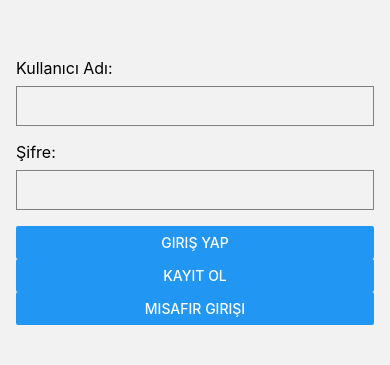
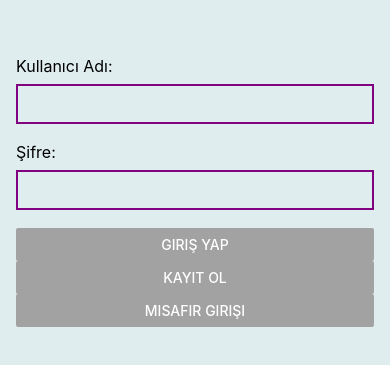
Before and after one commit to kmustafa0/blogMobile2, a React Native app: screen /Login in a window 390 px wide. Shown: the part 231-596 px from the top of the page. Built offline with nearby package versions, Linux system fonts and the light colour scheme.

Commit message:
first commit

```diff
--- a/App.js
+++ b/App.js
@@ -5,6 +5,7 @@ import { createStackNavigator } from "@react-navigation/stack";
 import LoginScreen from "./Screens/LoginScreen";
 import RegisterScreen from "./Screens/RegisterScreen";
 import HomeScreen from "./Screens/HomeScreen";
+import PostScreen from "./Screens/PostScreen";
 
 const Stack = createStackNavigator();
 
@@ -27,6 +28,11 @@ const App = () => {
           component={HomeScreen}
           options={{ title: "Ana Ekran" }}
         />
+        <Stack.Screen
+          name="Post"
+          component={PostScreen}
+          options={{ title: "Post Ekranı" }}
+        />
       </Stack.Navigator>
     </NavigationContainer>
   );
--- a/Screens/HomeScreen.js
+++ b/Screens/HomeScreen.js
@@ -13,14 +13,12 @@ const HomeScreen = ({ navigation }) => {
   const [posts, setPosts] = useState([]);
 
   useEffect(() => {
-    // Yazıları API'den çekme
     fetch(`${API_URL}/posts.php`)
       .then((response) => response.json())
       .then((data) => {
         if (data.status === "success") {
           setPosts(data.data);
         } else {
-          // Yazı bulunamadı, hata mesajını gösterme
           console.error(data.message);
         }
       })
@@ -30,7 +28,6 @@ const HomeScreen = ({ navigation }) => {
   }, []);
 
   const handlePostPress = (postId) => {
-    // Post'a tıklandığında ilgili postun ekranına yönlendirme
     navigation.navigate("Post", { postId });
   };
 
@@ -42,6 +39,7 @@ const HomeScreen = ({ navigation }) => {
       >
         <View>
           <Text style={styles.title}>{item.post_title}</Text>
+          <View style={styles.separator} />
           <Text style={styles.content}>
             {item.post_content.substring(0, 100)}...
           </Text>
@@ -53,7 +51,7 @@ const HomeScreen = ({ navigation }) => {
 
   return (
     <View style={styles.container}>
-      <Text style={styles.heading}>Yazılar:</Text>
+      <Text style={styles.heading}>Gönderiler:</Text>
       <FlatList
         data={posts}
         keyExtractor={(item) => item.post_id.toString()}
@@ -84,6 +82,11 @@ const styles = StyleSheet.create({
     fontWeight: "bold",
     marginBottom: 8,
   },
+  separator: {
+    borderBottomWidth: 1,
+    borderBottomColor: "gray",
+    marginBottom: 8,
+  },
   content: {
     marginBottom: 8,
   },
--- a/Screens/LoginScreen.js
+++ b/Screens/LoginScreen.js
@@ -20,10 +20,8 @@ const LoginScreen = ({ navigation }) => {
       .then((response) => response.json())
       .then((data) => {
         if (data.status === "success") {
-          // Giriş başarılı, Ana Ekran'a yönlendirme
           navigation.replace("Home");
         } else {
-          // Giriş başarısız, hata mesajını gösterme
           Alert.alert("Hata", "Giriş başarısız");
         }
       })
@@ -37,12 +35,11 @@ const LoginScreen = ({ navigation }) => {
   };
 
   const handleLoginAsGuest = () => {
-    // Misafir girişi
     navigation.replace("Home");
   };
 
   return (
-    <View style={styles.container}>
+    <View style={[styles.container, { backgroundColor: "#DFEDEE" }]}>
       <Text style={styles.label}>Kullanıcı Adı:</Text>
       <TextInput
         style={styles.input}
@@ -58,9 +55,24 @@ const LoginScreen = ({ navigation }) => {
         secureTextEntry
       />
 
-      <Button title="Giriş Yap" onPress={handleLogin} />
-      <Button title="Kayıt Ol" onPress={handleRegister} />
-      <Button title="Misafir Girişi" onPress={handleLoginAsGuest} />
+      <Button
+        title="Giriş Yap"
+        onPress={handleLogin}
+        color="#a2a2a2"
+        style={styles.button}
+      />
+      <Button
+        title="Kayıt Ol"
+        onPress={handleRegister}
+        color="#a2a2a2"
+        style={styles.button}
+      />
+      <Button
+        title="Misafir Girişi"
+        onPress={handleLoginAsGuest}
+        color="#a2a2a2"
+        style={styles.button}
+      />
     </View>
   );
 };
@@ -77,10 +89,14 @@ const styles = StyleSheet.create({
   },
   input: {
     height: 40,
-    borderColor: "gray",
-    borderWidth: 1,
-    marginBottom: 16,
+    borderColor: "purple",
+    borderWidth: 2,
+    marginBottom: 18,
     paddingHorizontal: 8,
+  },
+  button: {
+    marginBottom: 8,
+    borderRadius: 8,
   },
 });
 
--- /dev/null
+++ b/Screens/PostScreen.js
@@ -0,0 +1,72 @@
+import React, { useState, useEffect } from "react";
+import { View, Text, StyleSheet } from "react-native";
+
+const API_URL = "https://blog.mustafakole.dev/api"; // API adresinizi buraya girin
+
+const PostScreen = ({ route }) => {
+  const [post, setPost] = useState(null);
+
+  useEffect(() => {
+    const { postId } = route.params;
+
+    fetch(`${API_URL}/posts.php?postId=${postId}`)
+      .then((response) => response.json())
+      .then((data) => {
+        if (data.status === "success") {
+          setPost(data.data);
+        } else {
+          console.error(data.message);
+        }
+      })
+      .catch((error) => {
+        console.error(error);
+      });
+  }, []);
+
+  if (!post) {
+    return (
+      <View style={styles.container}>
+        <Text style={styles.loadingText}>Yükleniyor...</Text>
+      </View>
+    );
+  }
+
+  return (
+    <View style={styles.container}>
+      <Text style={styles.title}>{post.post_title}</Text>
+      <View style={styles.separator} />
+      <Text style={styles.content}>{post.post_content}</Text>
+      <Text style={styles.date}>{post.created_at}</Text>
+    </View>
+  );
+};
+
+const styles = StyleSheet.create({
+  container: {
+    flex: 1,
+    padding: 16,
+  },
+  loadingText: {
+    fontSize: 16,
+    fontWeight: "bold",
+    textAlign: "center",
+  },
+  title: {
+    fontSize: 18,
+    fontWeight: "bold",
+    marginBottom: 8,
+  },
+  separator: {
+    borderBottomWidth: 1,
+    borderBottomColor: "gray",
+    marginBottom: 8,
+  },
+  content: {
+    marginBottom: 8,
+  },
+  date: {
+    color: "gray",
+  },
+});
+
+export default PostScreen;
--- a/Screens/RegisterScreen.js
+++ b/Screens/RegisterScreen.js
@@ -3,7 +3,7 @@ import { View, Text, TextInput, Button, Alert, StyleSheet } from "react-native";
 
 const API_URL = "https://blog.mustafakole.dev/api"; // API adresinizi buraya girin
 
-const RegisterScreen = () => {
+const RegisterScreen = ({ navigation }) => {
   const [name, setName] = useState("");
   const [lastname, setLastname] = useState("");
   const [phone, setPhone] = useState("");
@@ -12,13 +12,11 @@ const RegisterScreen = () => {
   const [password, setPassword] = useState("");
 
   const handleRegister = () => {
-    // Boş veri kontrolü
     if (!name || !lastname || !phone || !email || !username || !password) {
       Alert.alert("Hata", "Boş alan bırakılamaz");
       return;
     }
 
-    // Kullanıcı kaydetme isteğini API'ye gönderme
     fetch(`${API_URL}/register.php`, {
       method: "POST",
       headers: {
@@ -35,10 +33,9 @@ const RegisterScreen = () => {
       .then((response) => response.json())
       .then((data) => {
         if (data.status === "success") {
-          // Kayıt başarılı, kullanıcıyı giriş sayfasına yönlendirme
           Alert.alert("Başarılı", "Kayıt başarılı");
+          navigation.navigate("Login");
         } else {
-          // Kayıt başarısız, hata mesajını gösterme
           Alert.alert("Hata", "Kayıt başarısız");
         }
       })
@@ -48,7 +45,7 @@ const RegisterScreen = () => {
   };
 
   return (
-    <View style={styles.container}>
+    <View style={[styles.container, { backgroundColor: "#DFEDEE" }]}>
       <Text style={styles.label}>Ad:</Text>
       <TextInput style={styles.input} value={name} onChangeText={setName} />
 
@@ -80,7 +77,18 @@ const RegisterScreen = () => {
         secureTextEntry
       />
 
-      <Button title="Kayıt Ol" onPress={handleRegister} />
+      <Button
+        title="Kayıt Ol"
+        onPress={handleRegister}
+        color="#a2a2a2"
+        style={styles.button}
+      />
+      <Button
+        title="Giriş Yap"
+        onPress={() => navigation.navigate("Login")}
+        color="#a2a2a2"
+        style={styles.button}
+      />
     </View>
   );
 };
@@ -102,6 +110,10 @@ const styles = StyleSheet.create({
     marginBottom: 16,
     paddingHorizontal: 8,
   },
+  button: {
+    marginBottom: 8,
+    borderRadius: 8,
+  },
 });
 
 export default RegisterScreen;
```
